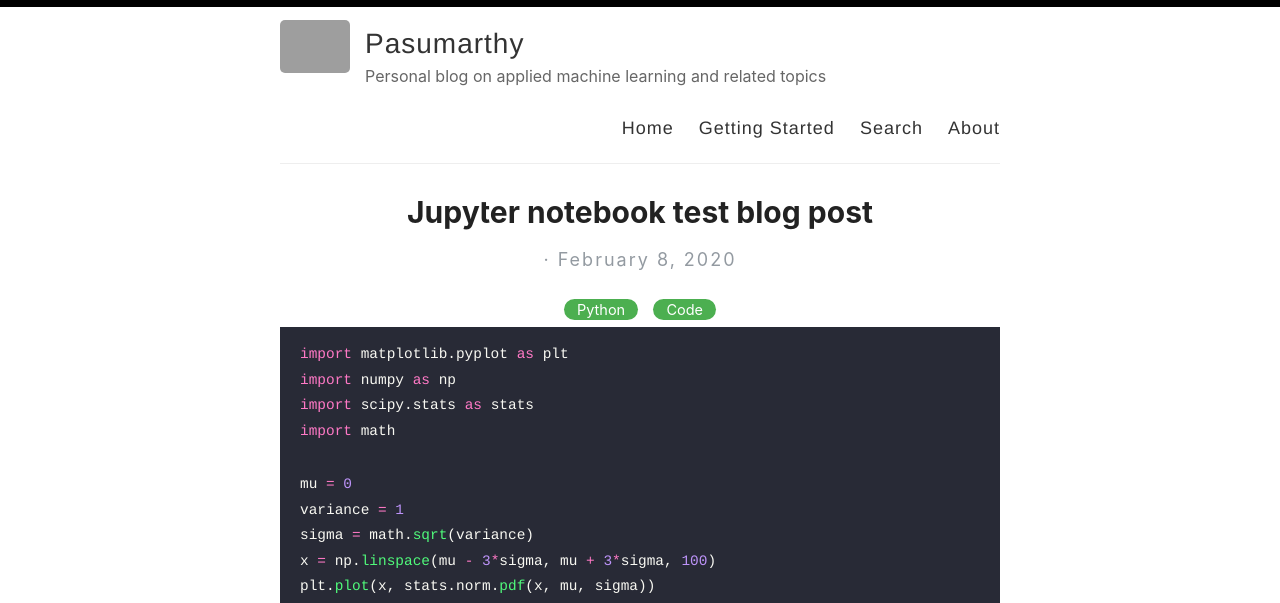
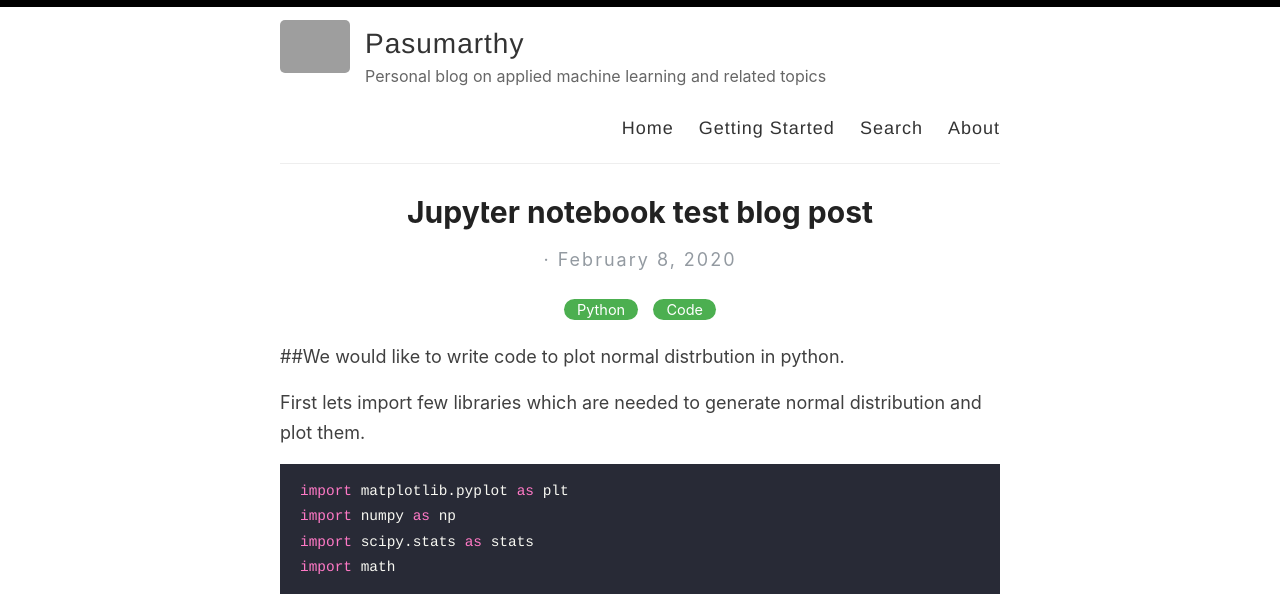
Before and after one commit to psrikanthm/psrikanthm.github.io, a Jekyll site: the page built from _posts/2020-02-08-test-post.md, in a window 1280 px wide. Shown: the top 603 px of the page. Built offline with Jekyll 4.4.1, drawn with Linux system fonts in a browser that asks for light colours; some of the changed text lies outside the part shown; grey boxes are pictures that could not be loaded.

Commit message:
add text snippets

````diff
--- a/_posts/2020-02-08-test-post.md
+++ b/_posts/2020-02-08-test-post.md
@@ -4,7 +4,9 @@ title:  Jupyter notebook test blog post
 excerpt: I am experimenting how to convert a Jupyter markdown file into blog post
 categories: [Python,Code]
 ---
+##We would like to write code to plot normal distrbution in python.
 
+First lets import few libraries which are needed to generate normal distribution and plot them.
 ```python
 import matplotlib.pyplot as plt
 import numpy as np
@@ -12,7 +14,7 @@ import scipy.stats as stats
 import math
 ```
 
-
+Sample from normal pdf using `stats` module and plot using matplotlib.
 ```python
 mu = 0
 variance = 1
@@ -22,5 +24,5 @@ plt.plot(x, stats.norm.pdf(x, mu, sigma))
 plt.show()
 ```
 
-
+Normal distribution with unit variance and zero mean.
 ![Normal distribution](https://github.com/psrikanthm/psrikanthm.github.io/tree/master/images/test-post-output-1.png)
````
